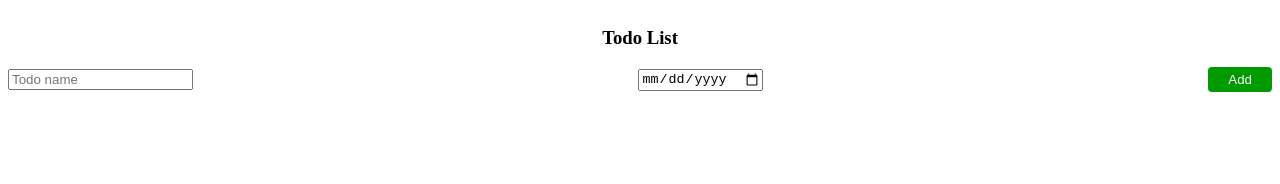
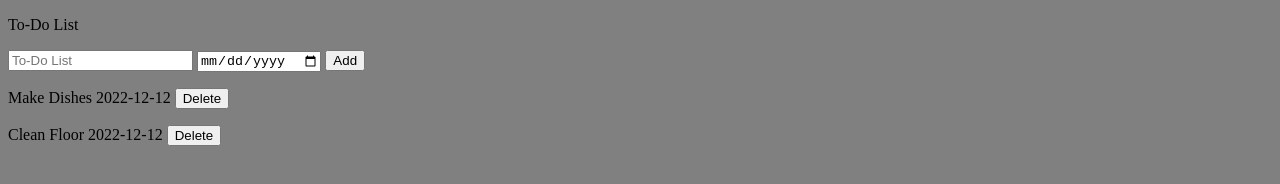
Before and after one commit to yogi713/To-DoList, a plain HTML site: page index.html in a window 1280 px wide. Drawn offline with Linux system fonts and the light colour scheme.

Commit message:
craated add and delete to-do list

```diff
--- a/index.html
+++ b/index.html
@@ -7,19 +7,11 @@
     <link rel="stylesheet" href="style.css">
 </head>
 <body>
-    <div class="container">
-        <h3>Todo List</h3>
-        <div class="div">
-            <input type="text" id="lists" placeholder="Todo name">
-            <input type="date" id="date">
-            <button class="add" onclick="addHTML()">Add</button>
-        </div>
-    </div>
-    <div id="addNames">
-            <!-- <p>Washing dishes</p>
-            <p class="js-date">13/02/2023</p>
-            <button class="js-delete">Delete</button> -->
-    </div>
+    <p>To-Do List</p>
+    <input type="text" class="text" placeholder="To-Do List">
+    <input type="date" class="date">
+    <button onclick="addToArray()">Add</button>
+    <div class="js-add-list"></div>
     <script src="todo.js"></script>
 </body>
 </html>
--- a/style.css
+++ b/style.css
@@ -1,43 +1,3 @@
-.container{
-    display: flex;
-    flex-direction: column;
-    justify-content: center;
-    text-align: center;
+body{
+    background-color: grey;
 }
-.div{
-    display: flex;
-    justify-content: space-between;
-    align-items: center;
-    margin-bottom: 20px;
-    /* border: solid 1px black; */
-}
-.add, .js-delete{
-    color: white;
-    background-color: rgb(0, 153, 0);
-    border: none;
-    border-radius: 4px;
-    padding: 5px 20px;
-    cursor: pointer;
-}
-.js-date{
-    margin-left: -30px;
-}
-.js-delete{
-    background-color: rgb(175, 6, 6);
-    padding: 5px 13px;
-    /* max-height: 50px; */
-}
-#addNames{
-    display: flex;
-    flex-direction: column;
-    justify-content: center;
-    gap: 20px;
-}
-.names{
-    display: flex;
-    align-items: center;
-    justify-content: space-between;
-}
-.js-list{
-    min-width:200px;
-}
--- a/todo.js
+++ b/todo.js
@@ -1,15 +1,40 @@
-let code = [];
+const listArray =
+[{
+    name: 'Make Dishes',
+    dueDate: '2022-12-12'
+},
+{
+    name: 'Clean Floor',
+    dueDate: '2022-12-12'
+}];
 
-function addHTML(){
-    const elementTodo = document.getElementById('lists');
-    const elementDate = document.getElementById('date');
-    code += `<div class="names">
-                <p class="js-list">${elementTodo.value}</p>
-                <p class="js-date">${elementDate.value}</p>
-                <button class="js-delete" onclick="deleteList(${elementTodo.value})">Delete</button>
-            </div>`;
-    document.getElementById('addNames').innerHTML = code;
+generateHTML();
+function generateHTML(){
+    let HTMLcode = '';
+    for(let i=0;i<listArray.length;i++){
+        const {name} = listArray[i];
+        let {dueDate} = listArray[i];
+        dueDate = listArray[i].dueDate === '' ? 'No Date': dueDate;
+        const html =`<p>
+                        ${name}
+                        ${dueDate}
+                        <button onclick="
+                            listArray.splice(${i},1);
+                            generateHTML();
+                        ">Delete</button>
+                    </p>
+                    `;
+        HTMLcode += html;
+    }
+    document.querySelector(".js-add-list").innerHTML = HTMLcode;
 }
-function deleteList(list){
 
+function addToArray(){
+    const name = document.querySelector(".text").value;
+    const dueDate = document.querySelector(".date").value;
+    // const obj = {name: name, dueDate: dueDate};
+    const obj = {name, dueDate}; // ShortHand Syntax
+    listArray.push(obj);
+    document.querySelector(".text").value = '';
+    generateHTML();
 }
```
